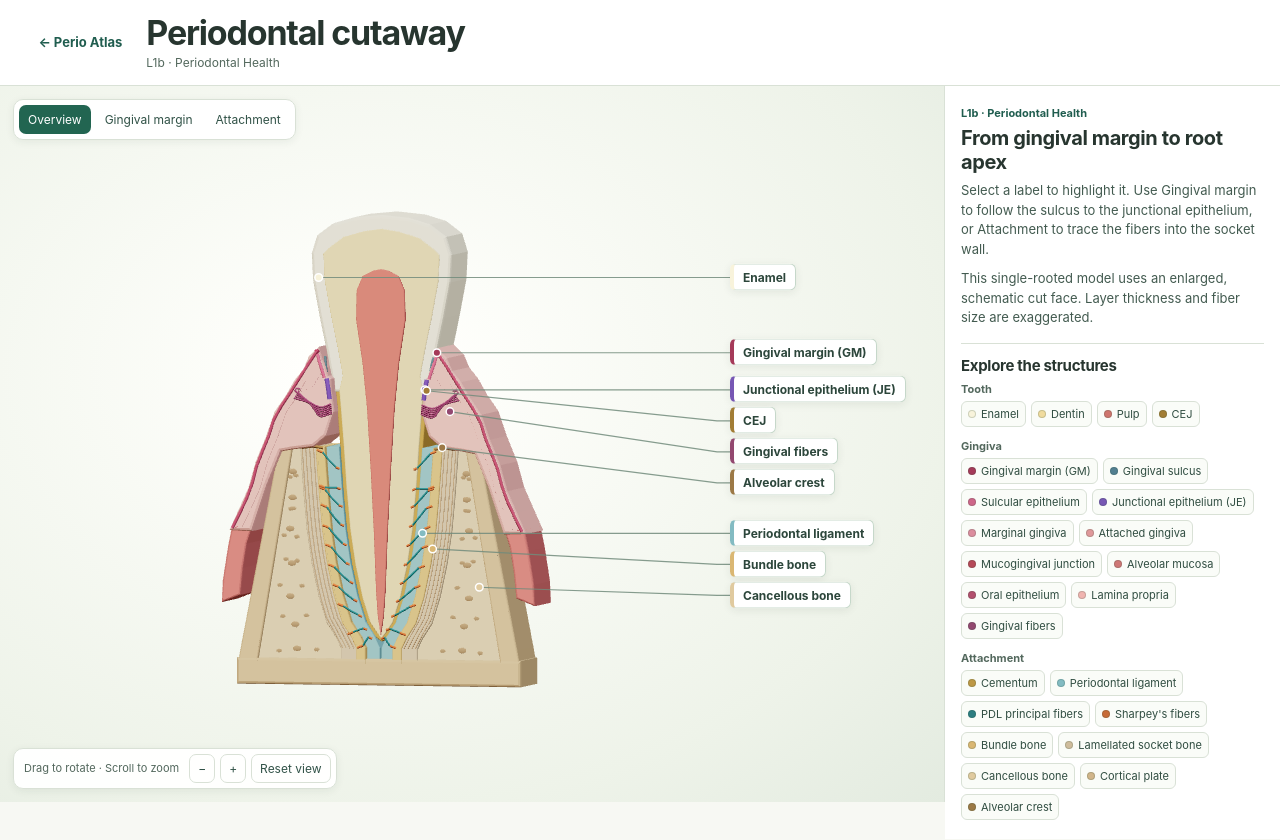
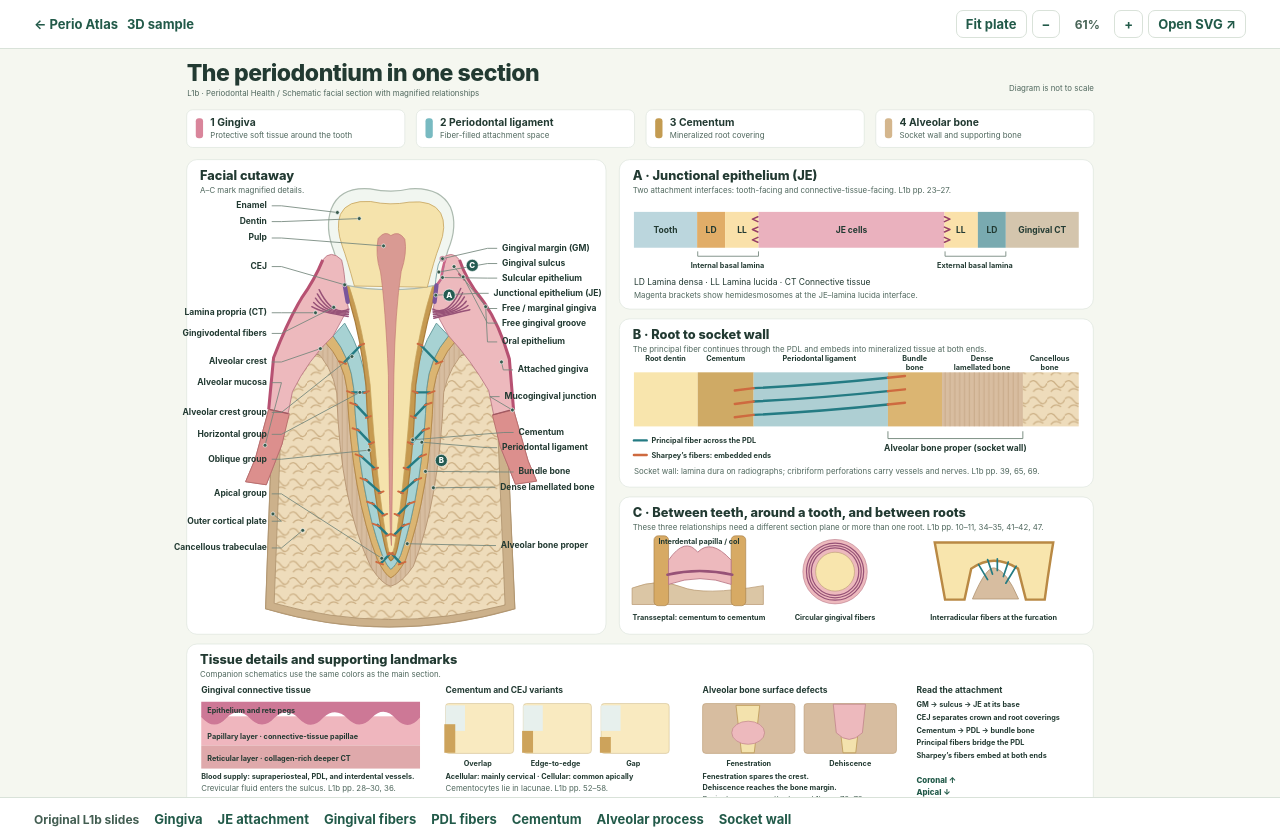
Before and after one commit to kwlwll12/DOD-perio, a plain HTML site: page anatomy/index.html in a window 1280 px wide. Both pictures are taken after a click on the button "Zoom out". Drawn offline with Linux system fonts and the light colour scheme.

Commit message:
Make a single L1b anatomy plate the default cutaway

```diff
--- a/anatomy/index.html
+++ b/anatomy/index.html
@@ -1,44 +1,43 @@
 <!doctype html>
 <html lang="en">
 <head>
-<meta charset="utf-8">
-<meta name="viewport" content="width=device-width, initial-scale=1">
-<meta name="description" content="An interactive L1b periodontal anatomy cutaway.">
-<title>Periodontal Cutaway | Perio Atlas</title>
-<link rel="stylesheet" href="cutaway.css">
-<script type="module" src="cutaway.js"></script>
+  <meta charset="utf-8">
+  <meta name="viewport" content="width=device-width, initial-scale=1">
+  <meta name="description" content="One annotated L1b diagram showing all four components of the periodontium.">
+  <title>The Periodontium in One Section | Perio Atlas</title>
+  <link rel="stylesheet" href="plate.css">
+  <script src="plate.js" defer></script>
 </head>
 <body>
-<header class="top">
-  <a href="../" class="back">← Perio Atlas</a>
-  <div><h1>Periodontal cutaway</h1><p>L1b · Periodontal Health</p></div>
-</header>
-<main>
-  <section class="stage" aria-label="Interactive periodontal cutaway">
-    <div class="controls" aria-label="Select an anatomy view">
-      <button type="button" data-view="overview" aria-pressed="true">Overview</button>
-      <button type="button" data-view="gingiva" aria-pressed="false">Gingival margin</button>
-      <button type="button" data-view="attachment" aria-pressed="false">Attachment</button>
+  <header class="bar">
+    <nav aria-label="Anatomy navigation">
+      <a href="../">← Perio Atlas</a>
+      <a href="3d.html">3D sample</a>
+    </nav>
+    <div class="controls" aria-label="Diagram controls">
+      <button id="fit" type="button">Fit plate</button>
+      <button id="out" type="button" aria-label="Zoom out">−</button>
+      <output id="zoom" aria-label="Diagram zoom"></output>
+      <button id="in" type="button" aria-label="Zoom in">+</button>
+      <a href="periodontium-plate.svg" target="_blank" rel="noopener">Open SVG ↗</a>
     </div>
-    <div id="model" tabindex="0" aria-label="3D cutaway. Drag or use arrow keys to rotate. Scroll or use plus and minus to zoom.">
-      <svg id="leaders" aria-hidden="true"></svg>
-      <div id="pins" aria-label="Anatomical labels"></div>
+  </header>
+  <main>
+    <h1 class="sr-only">The periodontium in one section</h1>
+    <div class="canvas" id="canvas" tabindex="0" aria-label="Anatomy plate. Scroll to inspect. Use the plus and minus buttons to zoom.">
+      <img id="plate" src="periodontium-plate.svg" width="1560" height="1290"
+        alt="One annotated facial tooth section with all four periodontal components. Insets enlarge the junctional epithelium and its basal laminae, the cementum-to-bone fiber attachment, interdental and interradicular fibers, gingival layers, cementum variants, and bone defects.">
     </div>
-    <div class="controls stage-bottom">
-      <span>Drag to rotate · Scroll to zoom</span>
-      <button id="minus" type="button" aria-label="Zoom out">−</button>
-      <button id="plus" type="button" aria-label="Zoom in">+</button>
-      <button id="reset" type="button">Reset view</button>
-    </div>
-    <div id="unavailable" hidden>3D rendering is unavailable in this browser. The labels and original lecture slides are still available.</div>
-  </section>
-  <aside class="panel" aria-label="Anatomy details">
-    <section id="detail" aria-live="polite"></section>
-    <section class="layers">
-      <h2>Explore the structures</h2>
-      <div id="layer-list"></div>
-    </section>
-  </aside>
-</main>
+    <nav class="sources" aria-label="Original L1b lecture slides">
+      <strong>Original L1b slides</strong>
+      <a href="../L1b_Periodontium%20in%20Health.pdf#page=4" target="_blank" rel="noopener">Gingiva</a>
+      <a href="../L1b_Periodontium%20in%20Health.pdf#page=25" target="_blank" rel="noopener">JE attachment</a>
+      <a href="../L1b_Periodontium%20in%20Health.pdf#page=31" target="_blank" rel="noopener">Gingival fibers</a>
+      <a href="../L1b_Periodontium%20in%20Health.pdf#page=39" target="_blank" rel="noopener">PDL fibers</a>
+      <a href="../L1b_Periodontium%20in%20Health.pdf#page=52" target="_blank" rel="noopener">Cementum</a>
+      <a href="../L1b_Periodontium%20in%20Health.pdf#page=65" target="_blank" rel="noopener">Alveolar process</a>
+      <a href="../L1b_Periodontium%20in%20Health.pdf#page=69" target="_blank" rel="noopener">Socket wall</a>
+    </nav>
+  </main>
 </body>
 </html>
--- /dev/null
+++ b/anatomy/plate.css
@@ -0,0 +1,7 @@
+:root{font-family:Inter,system-ui,sans-serif;background:#f5f7f0;color:#223a32;--line:#d9e2d9;--accent:#225a49}
+*{box-sizing:border-box}body{margin:0}a{color:var(--accent);text-decoration:none}a:hover{text-decoration:underline}button{font:inherit;cursor:pointer}button:focus-visible,a:focus-visible,.canvas:focus-visible{outline:3px solid #2a7a61;outline-offset:2px}.sr-only{position:absolute;width:1px;height:1px;padding:0;margin:-1px;clip:rect(0,0,0,0);overflow:hidden;white-space:nowrap}
+.bar{position:sticky;top:0;z-index:1;display:flex;justify-content:space-between;align-items:center;gap:8px;flex-wrap:wrap;padding:10px clamp(12px,3vw,34px);background:#fff;border-bottom:1px solid var(--line)}nav,.controls{display:flex;align-items:center;gap:9px;flex-wrap:wrap;font-size:13px;font-weight:660}.controls{gap:5px}.controls button,.controls a{padding:5px 9px;background:#fff;border:1px solid var(--line);border-radius:7px;color:var(--accent)}.controls button:hover,.controls a:hover{background:#ebf3ed}.controls output{min-width:44px;text-align:center;color:#496558;font-size:12px}
+.canvas{overflow:auto;height:calc(100dvh - 52px);background:#f5f7f0}
+#plate{display:block;width:100%;height:auto;margin-inline:auto} .sources{padding:13px clamp(12px,3vw,34px);background:#fff;border-top:1px solid var(--line);gap:8px 15px}.sources strong{font-size:12px;color:#435e52}
+@media(max-width:650px){.bar{padding:7px 9px}.bar nav,.controls{font-size:11px}.controls button,.controls a{padding:4px 6px}.canvas{height:calc(100dvh - 83px)}}
+@media print{.bar,.sources{display:none}.canvas{overflow:visible;height:auto}#plate{width:100%!important}}
--- /dev/null
+++ b/anatomy/plate.js
@@ -0,0 +1,38 @@
+'use strict';
+
+const canvas = document.querySelector('#canvas');
+const plate = document.querySelector('#plate');
+const zoomReadout = document.querySelector('#zoom');
+const nativeWidth = Number(plate.getAttribute('width'));
+const nativeHeight = Number(plate.getAttribute('height'));
+let zoom = 1;
+let fit = false;
+
+function draw() {
+  if (fit) zoom = Math.min(1, canvas.clientHeight * nativeWidth / (nativeHeight * canvas.clientWidth));
+  const width = Math.round(canvas.clientWidth * zoom);
+  plate.style.width = width + 'px';
+  zoomReadout.value = Math.round(width / nativeWidth * 100) + '%';
+}
+
+function changeZoom(factor) {
+  const oldWidth = plate.getBoundingClientRect().width;
+  const x = (canvas.scrollLeft + canvas.clientWidth / 2) / oldWidth;
+  const y = (canvas.scrollTop + canvas.clientHeight / 2) / oldWidth;
+  fit = false;
+  const minZoom = Math.min(1, canvas.clientHeight * nativeWidth / (nativeHeight * canvas.clientWidth));
+  zoom = Math.min(Math.max(4, nativeWidth * 2 / canvas.clientWidth), Math.max(minZoom, zoom * factor));
+  draw();
+  canvas.scrollLeft = x * plate.clientWidth - canvas.clientWidth / 2;
+  canvas.scrollTop = y * plate.clientWidth - canvas.clientHeight / 2;
+}
+
+document.querySelector('#in').onclick = () => changeZoom(1.35);
+document.querySelector('#out').onclick = () => changeZoom(1 / 1.35);
+document.querySelector('#fit').onclick = () => {
+  fit = true;
+  canvas.scrollTo(0, 0);
+  draw();
+};
+new ResizeObserver(draw).observe(canvas);
+draw();
```
Also changed, not shown: anatomy/3d.html (added, +44 -0 lines), index.html (+1 -1 lines), anatomy/periodontium-plate.svg (added).
